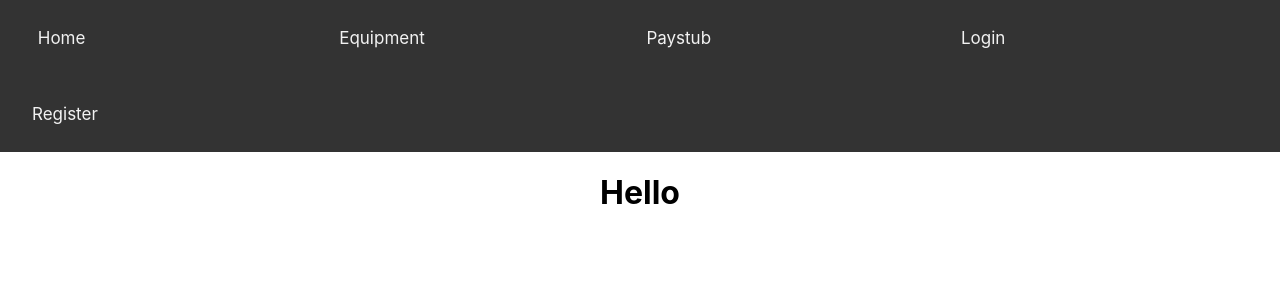
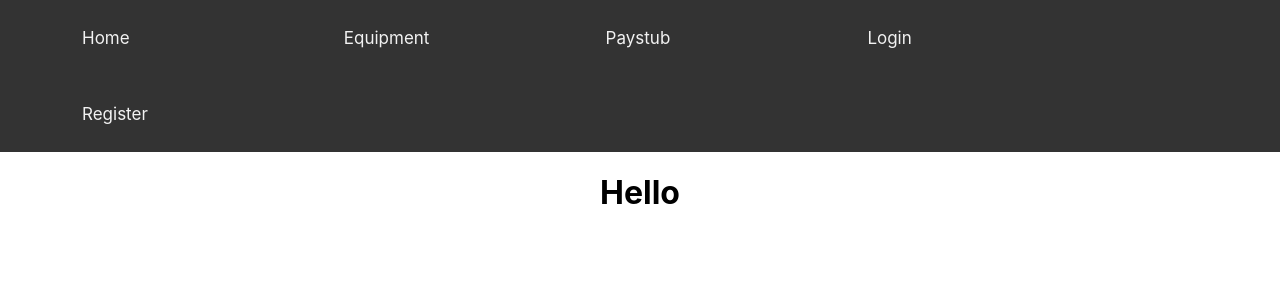
Before and after one commit to asadzali89/CSCE_310_React, a React (Create React App) app in the folder hospital_management/: page / in a window 1280 px wide. Shown: the top 300 px of the page. Built offline with nearby package versions, Linux system fonts and the light colour scheme.

Commit message:
Update css for navbar

```diff
--- a/hospital_management/src/App.css
+++ b/hospital_management/src/App.css
@@ -54,7 +54,8 @@
   padding: 14px 16px;
   text-decoration: none;
   font-size: 17px;
-  width: 21.5%;
+  width: 16%;
+  margin-left: 25px;
 }
 
 .topnav a:hover {
```
